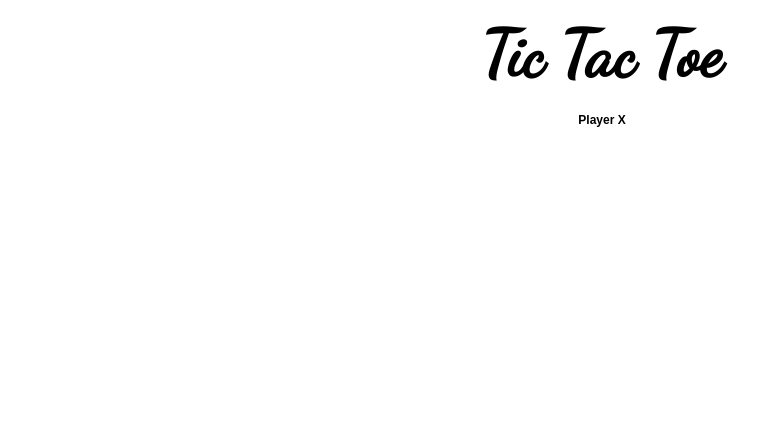
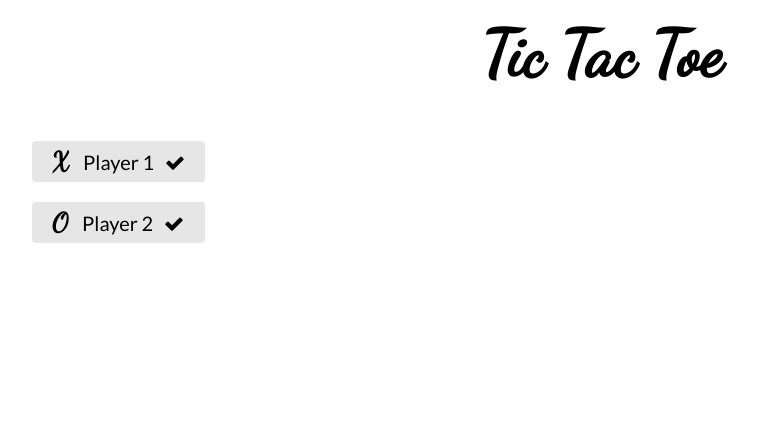
Before and after one commit to kylechadha/Tic-Tac-Toe-AngularJS, a PHP site: page / in a window 1280 px wide. Shown: the top 442 px of the page, without its empty margins (38-797 px from the left). Run offline with PHP 8.4, Linux system fonts and the light colour scheme; some libraries are stand-ins or nearby versions.

Commit message:
Add indication of player turn and piece

```diff
--- a/css/style.css
+++ b/css/style.css
@@ -22,19 +22,55 @@
   width: 564px;
 }
 
+nav {
+  float: left;
+  margin: 125px 0 0 70px;
+}
+
+nav div {
+  background-color: rgb(230,230,230);
+  /*color: black;*/
+  border-radius: 4px;
+  padding: 5px 20px;
+  margin-bottom: 20px;
+}
+
+nav h2 {
+  font-family: 'Lato', serif, sans-serif;
+  font-size: 20px;
+  font-weight: normal;
+  display: inline-block;
+  margin: 0;
+}
+
+nav span {
+  font-family: 'Dancing Script', serif, sans-serif;
+  font-size: 26px;
+  font-weight: bold;
+  margin-right: 10px;
+}
+
+nav i {
+  margin-left: 7px;
+}
+
+.player {
+  color: #5F9EB5;
+}
+
+.active {
+  color: #FF7356;
+}
+
 .threerules {
   bottom: 5px;
   color: black;
   position: fixed;
   right: 20px;
+  font-size: 12px;
 }
 
-h2 {
-  font-size: 12px;
-  margin-top: 20px;
-}
-
-h2 span { color: tomato }
+.threerules span { color: tomato }
 
 /* Cell Styles */
 
--- a/index.html
+++ b/index.html
@@ -23,9 +23,12 @@
 </head>
 
 <body ng-controller="TicTacCtrl">
+<nav>
+  <div><h2><span ng-class="{player: current}">X</span> Player 1 <i class="fa fa-check" ng-class="{active: !game.turn}"></i> </h2></div>
+  <div><h2><span ng-class="{player: !current}">O</span> Player 2 <i class="fa fa-check" ng-class="{active: game.turn}"></i></h2></div>
+</nav>
 <div id="container">
   <h1>Tic Tac Toe</h1>
-  <h2>Player X</h2>
   <div ng-repeat="row in game.cells track by $index">
     <div ng-repeat="cell in row track by $index" ng-class="{cell: true, animated: animation, bounceIn: animation, xmove: cell == 'X', omove: cell == 'O'}" ng-click="playerMove($parent.$index, $index)"></div>
   </div>
--- a/js/main.js
+++ b/js/main.js
@@ -15,7 +15,6 @@
   var xWin = "XXX";
   var oWin = "OOO";
   var header = document.getElementsByTagName('h1');
-  $scope.animation = true;
 
   $scope.fbRoot.$on("loaded", function() {
     IDs = $scope.fbRoot.$getIndex();
@@ -24,7 +23,7 @@
       $scope.fbRoot.$add( {
         cells: [['','',''],['','',''],['','','']],
         loadCount: 0,
-        turn: true,
+        turn: false,
         counter: 0,
         win: false
       });
@@ -38,32 +37,31 @@
       $scope.game = $scope.fbRoot.$child(IDs[0]);
     };
 
-    setTimeout($scope.playerAssign,100);
+    setTimeout($scope.playerAssign, 1000);
   });
 
   $scope.playerAssign = function() {
-    console.log($scope.game.loadCount);
     $scope.game.loadCount++;
     $scope.animation = false;
     $scope.game.$save();
-    console.log($scope.game.loadCount);
     if ($scope.game.loadCount == 1) {
       player = 'X';
+      $scope.current = true;
     } else if ($scope.game.loadCount == 2) {
       player = 'O';
+      $scope.current = false;
     } else {
       player = 'Spectator';
     }
-    console.log(player);
   }
 
   $scope.playerMove = function(r, c) {
     if ($scope.game.cells[r][c] == "" && $scope.game.win == false) {
-      if ($scope.game.turn && player == 'X') {
+      if (!$scope.game.turn && player == 'X') {
         $scope.game.cells[r][c] = 'X';
         $scope.game.counter++;
         $scope.game.turn = !$scope.game.turn;
-      } else if (!$scope.game.turn && player == 'O') {
+      } else if ($scope.game.turn && player == 'O') {
         $scope.game.cells[r][c] = 'O';
         $scope.game.counter++;
         $scope.game.turn = !$scope.game.turn;
@@ -96,14 +94,16 @@
   $scope.$watch('game.win', function() {
     if ($scope.game.win == "xwin" && player == 'X') {
       header[0].innerHTML = "Congrats, X Wins!";
+    } else if ($scope.game.win == "xwin" && player == 'O') {
+      header[0].innerHTML = "Better luck next time..."
     } else if ($scope.game.win == "owin" && player == 'O') {
       header[0].innerHTML = "Congrats, O Wins!";
+    } else if ($scope.game.win == "owin" && player == 'X') {
+      header[0].innerHTML = "Better luck next time..."
     } else if ($scope.game.win == "draw") {
       header[0].innerHTML = "Draw x_x";
-    } else if ($scope.game.win != false) {
-      header[0].innerHTML = "Better luck next time!"
     }
-  })
+  });
 
   // $scope.revertCell = function() {
     // $scope.cells[r][c] = '';
@@ -117,4 +117,8 @@
   //   $scope.game.counter = 0;
   // }
 
+  // CSS Class Management
+  $scope.animation = true;
+  $scope.current = true;
+
 });
```
